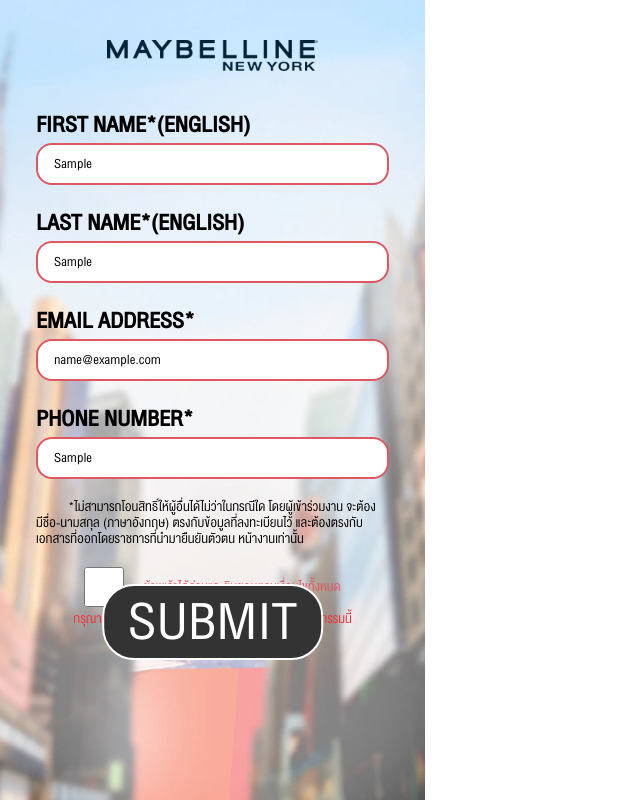
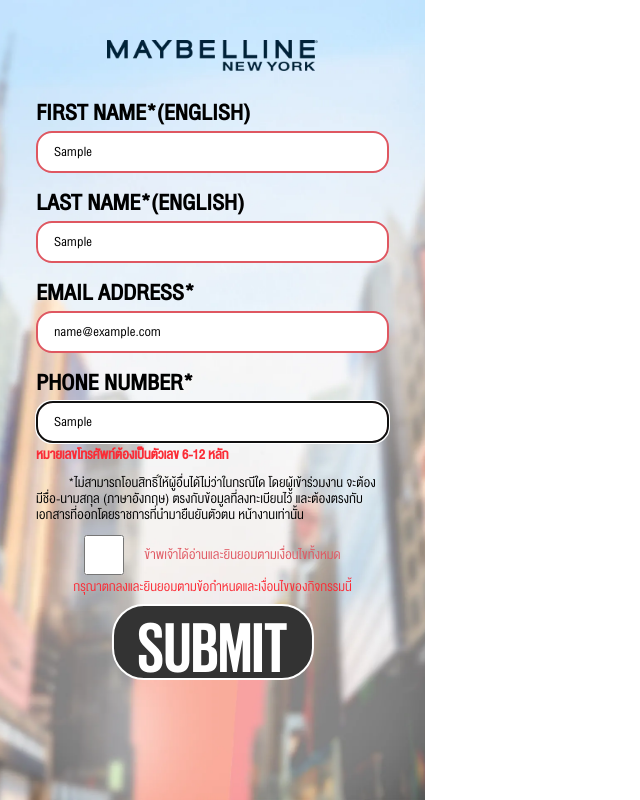
Before and after one commit to 0GaMeNaJa0/fullstack_test_3dtv, a Next.js app in the folder client/: page /form/1 in a window 1280 px wide. Both pictures are taken after typing "Sample", "Sample", "name@example.com", "Sample" into the empty fields and a click on the button "SUBMIT". Shown: the whole page, without its empty margins (0-640 px from the left). Built offline with nearby package versions, Linux system fonts and the light colour scheme.

Commit message:
feat : finish front-end

```diff
--- a/client/src/app/(user)/form/[id]/page.tsx
+++ b/client/src/app/(user)/form/[id]/page.tsx
@@ -1,8 +1,7 @@
 'use client'
 import { useForm } from "react-hook-form";
-import { redirect, useParams } from 'next/navigation'
+import { useParams, useRouter } from 'next/navigation'
 import Image from 'next/image'
-import { useState } from 'react'
 import Button from '@/app/components/Button'
 
 interface FormData {
@@ -10,61 +9,111 @@ interface FormData {
   lastName: string;
   email: string;
   phone: string;
-    registerAt: Date;
+  registerAt: string;
   zoneId: number;
   isFanZone: boolean;
   isSendEmail: boolean;
-    createdAt: Date;
+  createdAt: string;
+  isAccepted: boolean;
 }
-const page = () => {
 
+const Page = () => {
+  const params = useParams<{ id: string }>();
+  const router = useRouter();
 
-    const params = useParams<{ id: string }>();
-    const { register, handleSubmit } = useForm<FormData>();
-    const [checked, setCheck] = useState(false);
-    const [pass, setPass] = useState(true);
-    const [form, setForm] = useState<FormData>({
-        "firstName": "",
-        "lastName": "",
-        "phone": "",
-        "email": "",
-        "registerAt": new Date(),
-        "zoneId": Number(params.id),
-        "isFanZone": false,
-        "isSendEmail": false,
-        "createdAt": new Date()
+  const { register, handleSubmit, formState: { errors } } = useForm<FormData>({
+    defaultValues: {
+      zoneId: Number(params?.id ?? 0),
+      registerAt: new Date().toISOString().slice(0, 19).replace("T", " "),
+      createdAt: new Date().toISOString().slice(0, 19).replace("T", " "),
+      isFanZone: false,
+      isSendEmail: false,
+      isAccepted: false
+    }
   });
 
-    const onSubmit = (data: FormData) => {
-        if (checked) {
-           setForm(prev => ({ ...prev, ...data }));
-           console.log(form);
-    //    redirect("/select")
+  const onSubmit = async (data: FormData) => {
+    const payload: FormData = { ...data };
+
+    const port = process.env.NEXT_PUBLIC_SERVER_PORT ?? '3000';
+    const url = `http://localhost:${port}/users`;
+
+    try {
+      const res = await fetch(url, {
+        method: 'POST',
+        headers: { 'Content-Type': 'application/json' },
+        body: JSON.stringify(payload)
+      });
+
+      if (res.ok && res.status === 201) {
+        router.push('/finish');
       } else {
-            setPass(false);
+        console.error('request failed', await res.text());
       }
-
+    } catch (err) {
+      console.error('network or other error', err);
+    }
   };
 
   return (
-        <div className="relative flex grow items-center flex-col space-y-9 text-lg/4">
+    <div className="relative flex grow items-center flex-col space-y-6 text-lg/4">
       <Image src="/images/regis_logo.png" alt="regis_logo" width={211} height={31} />
-            <form action="" className='w-full space-y-5 px-4' onSubmit={handleSubmit(onSubmit)}>
+      <form className='w-full space-y-3 px-4' onSubmit={handleSubmit(onSubmit)}>
         <div>
           <p className='text-3xl font-bold'>FIRST NAME*(ENGLISH)</p>
-                    <input type="text" className='border-[#DF5761] border-2 px-4 py-2 w-full rounded-2xl bg-white' {...register("firstName")} />
+          <input
+            type="text"
+            className='border-[#DF5761] border-2 px-4 py-2 w-full rounded-2xl bg-white'
+            {...register("firstName", { required: true, maxLength: 80 })}
+          />
+          {errors.firstName?.type === 'required' && <p className="mt-1 text-red-500 font-bold">กรุณากรอกชื่อจริง</p>}
+          {errors.firstName?.type === 'maxLength' && <p className="mt-1 text-red-500 font-bold">ชื่อยาวเกินไป (สูงสุด 80 ตัวอักษร)</p>}
         </div>
+
         <div>
           <p className='text-3xl font-bold'>LAST NAME*(ENGLISH)</p>
-                    <input type="text" className='border-[#DF5761] border-2 px-4 py-2 w-full rounded-2xl bg-white' {...register("lastName")} />
+          <input
+            type="text"
+            className='border-[#DF5761] border-2 px-4 py-2 w-full rounded-2xl bg-white'
+            {...register("lastName", { required: true, maxLength: 80 })}
+          />
+          {errors.lastName?.type === 'required' && <p className="mt-1 text-red-500 font-bold">กรุณากรอกนามสกุล</p>}
+          {errors.lastName?.type === 'maxLength' && <p className="mt-1 text-red-500 font-bold">นามสกุลยาวเกินไป (สูงสุด 80 ตัวอักษร)</p>}
         </div>
+
         <div>
           <p className='text-3xl font-bold'>EMAIL ADDRESS*</p>
-                    <input type="text" className='border-[#DF5761] border-2 px-4 py-2 w-full rounded-2xl bg-white' {...register("email")} />
+          <input
+            type="email"
+            className='border-[#DF5761] border-2 px-4 py-2 w-full rounded-2xl bg-white'
+            {...register("email", {
+              required: true,
+              pattern: {
+                value: /^\S+@\S+\.\S+$/i,
+                message: 'รูปแบบอีเมลไม่ถูกต้อง'
+              }
+            })}
+          />
+          {errors.email?.type === 'required' && <p className="mt-1 text-red-500 font-bold">กรุณากรอกอีเมล</p>}
+          {errors.email?.type === 'pattern' && <p className="mt-1 text-red-500 font-bold">{errors.email.message || 'รูปแบบอีเมลไม่ถูกต้อง'}</p>}
         </div>
+
         <div>
           <p className='text-3xl font-bold'>PHONE NUMBER*</p>
-                    <input type="text" className='border-[#DF5761] border-2 px-4 py-2 w-full rounded-2xl bg-white' {...register("phone")} />
+          <input
+            type="text"
+            inputMode="numeric"
+            className='border-[#DF5761] border-2 px-4 py-2 w-full rounded-2xl bg-white'
+            {...register("phone", {
+              required: true,
+              pattern: {
+                value: /^[0-9]{6,12}$/,
+                message: 'หมายเลขโทรศัพท์ต้องเป็นตัวเลข 6-12 หลัก'
+              }
+            })}
+          />
+          {errors.phone?.type === 'required' && <p className="mt-1 text-red-500 font-bold">กรุณากรอกเบอร์โทรศัพท์</p>}
+          {errors.phone?.type === 'pattern' && <p className="mt-1 text-red-500 font-bold">{errors.phone.message}</p>}
         </div>
 
         <p className='indent-8'>*ไม่สามารถโอนสิทธิ์ให้ผู้อื่นได้ไม่ว่าในกรณีใด โดยผู้เข้าร่วมงาน
@@ -73,19 +122,21 @@ const page = () => {
           หน้างานเท่านั้น</p>
 
         <div className="flex justify-center items-center gap-5 m-0">
-                    <input type="checkbox" checked={checked} id="checkbox" className="h-10 w-10 accent-[#DD7B7E]" onChange={() => setCheck(!checked)} />
+          <input
+            type="checkbox"
+            id="checkbox"
+            className="h-10 w-10 accent-[#DD7B7E]"
+            {...register("isAccepted", { required: true })}
+          />
           <p className="text-[#E05862]">ข้าพเจ้าได้อ่านและยินยอมตามเงื่อนไขทั้งหมด</p>
         </div>
 
-                <p className={`${pass ? 'hidden' : 'block text-center mt-1'} text-red-500 `}>กรุณาตกลงและยินยอมตามข้อกำหนดและเงื่อนไขของกิจกรรมนี้</p>
+        {errors.isAccepted && <p className="text-red-500 text-center mt-1">กรุณาตกลงและยินยอมตามข้อกำหนดและเงื่อนไขของกิจกรรมนี้</p>}
 
         <Button text="SUBMIT" type="submit" />
-
       </form>
-
-
     </div>
   )
 }
 
-export default page
+export default Page
--- a/client/src/app/components/Button.tsx
+++ b/client/src/app/components/Button.tsx
@@ -6,7 +6,7 @@ interface ButtonProps {
 }
 const Button = ({onClick,text, type = "button"} : ButtonProps) => {
   return (
-    <button type={type} onClick={onClick} className="left-1/2 transform -translate-x-1/2 text-white text-7xl rounded-4xl px-6 absolute bottom-35 bg-[#333333] border-2 border-white">
+    <button type={type} onClick={onClick} className=" font-giorgio! left-1/2 transform -translate-x-1/2 text-white text-7xl rounded-4xl px-6 absolute bottom-30 bg-[#333333] border-2 border-white">
         {text}
     </button>
   )
--- a/client/src/app/globals.css
+++ b/client/src/app/globals.css
@@ -1,28 +1,7 @@
 @import "tailwindcss";
 
-:root {
-  --background: #ffffff;
-  --foreground: #171717;
-}
 
 @theme inline {
-  --color-background: var(--background);
-  --color-foreground: var(--foreground);
-  --font-sans: var(--font-geist-sans);
-  --font-mono: var(--font-geist-mono);
   --font-giorgio: var(--font-giorgio);
   --font-dbheavent: var(--font-dbheavent);
 }
-
-@media (prefers-color-scheme: dark) {
-  :root {
-    --background: #0a0a0a;
-    --foreground: #ededed;
-  }
-}
-
-body {
-  /* background: var(--background);
-  color: var(--foreground); */
-  font-family: var(--font-dbheavent);
-}
--- a/client/src/app/layout.tsx
+++ b/client/src/app/layout.tsx
@@ -25,7 +25,7 @@ export default function RootLayout({
   children: React.ReactNode;
 }>) {
   return (
-    <html lang="en" className={`${giorgio.className} ${dbHeavent.className}`}>
+    <html lang="en" className={`${dbHeavent.className} ${giorgio.variable}`}>
       <body
         className={`antialiased`}
       >
```
Also changed, not shown: 1 other file (tests, documents, lock files or other folders). Lines whose indentation alone changed are shown as unchanged.
